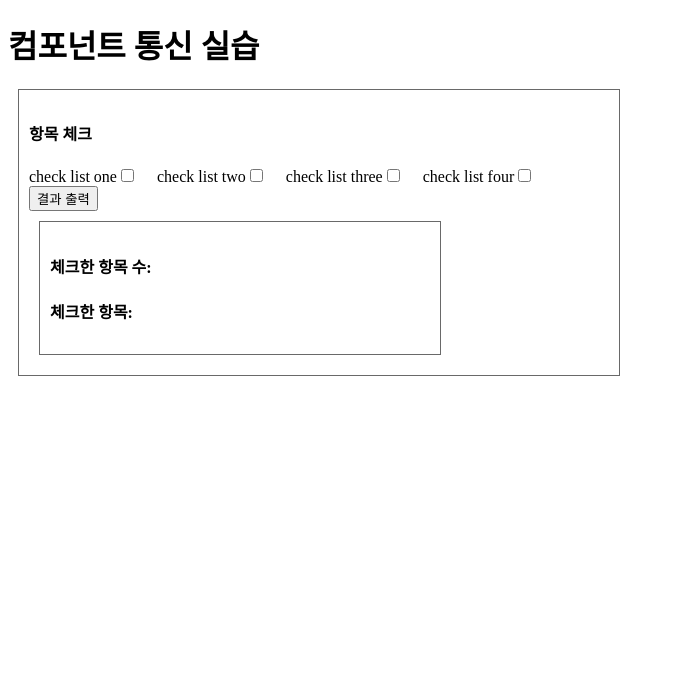
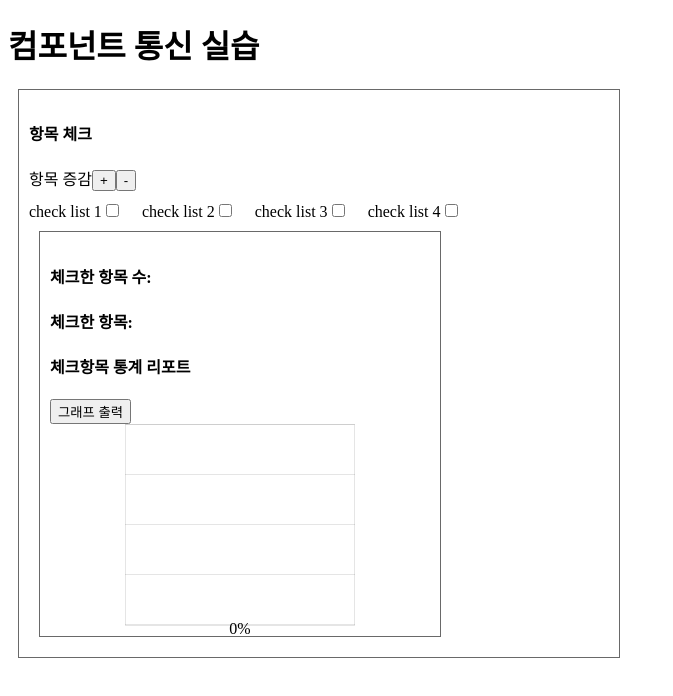
Before and after one commit to not-for-me/hb-angular-first, an Angular app in the folder ch06/comp-comm/: page / in a window 1280 px wide. Shown: the top 696 px of the page, without its empty margins (0-673 px from the left). Built offline with nearby package versions, Linux system fonts and the light colour scheme.

Commit message:
6장-[comp-comm] 서비스로 상태 공유

```diff
--- /dev/null
+++ b/ch06/comp-comm/src/app/check-list/check-item.ts
@@ -0,0 +1,5 @@
+export interface CheckItem {
+    idx: number;
+    content: string;
+    isChecked: boolean;
+}
--- /dev/null
+++ b/ch06/comp-comm/src/app/check-list/check-list-data.service.ts
@@ -0,0 +1,50 @@
+import { Injectable } from '@angular/core';
+import { CheckItem } from './check-item';
+
+@Injectable()
+export class CheckListDataService {
+  private checkList: CheckItem[] = [];
+
+  constructor() { }
+
+  initList(totalCnt) {
+    for (let i = 0; i < totalCnt; i++) {
+      const checkItem = this.getNewCheckItem(i+1);
+      this.checkList.push(checkItem);
+    }
+    return this.checkList;
+  }
+
+  changeTotalCntByOp(op: string) {
+    if (op === '+') {
+      const totalCnt = this.checkList.length
+      const newItem = this.getNewCheckItem(totalCnt + 1);
+      this.checkList.push(newItem);
+    } else if (op === '-') {
+      this.checkList.pop();
+    }
+  }
+
+  checkItem(checkItem: CheckItem) {
+    this.checkList[checkItem.idx-1] = checkItem;
+  }
+
+  unCheckItem(idx: number) {
+    this.checkList[idx-1].isChecked = false;
+  }
+
+  getCheckedItemRatioText() {
+    const curCnt = this.checkList.filter(i => i.isChecked).length;
+    const totalCnt = this.checkList.length;
+    const roundedRatio = Math.round((curCnt / totalCnt) * 100);
+    return `${roundedRatio}%`;
+  }
+
+  private getNewCheckItem(idx: number) {
+    return { idx: idx, content: this.getCheckListMsg(idx), isChecked: false };
+  }
+
+  private getCheckListMsg(idx: number): string {
+    return `check list ${idx}`;
+  }
+}
--- a/ch06/comp-comm/src/app/check-list/check-list-result/check-list-result.component.html
+++ b/ch06/comp-comm/src/app/check-list/check-list-result/check-list-result.component.html
@@ -2,6 +2,7 @@
 <h4>체크한 항목:</h4>
 <ul>
   <li *ngFor="let item of _checkedData; let idx = index">
-    {{item}} <button (click)="removeMe(idx)">X</button>
+    {{item.content}} <button (click)="onRemove(idx)">X</button>
   </li>
 </ul>
+<cc-result-graph></cc-result-graph>
--- a/ch06/comp-comm/src/app/check-list/check-list-result/check-list-result.component.ts
+++ b/ch06/comp-comm/src/app/check-list/check-list-result/check-list-result.component.ts
@@ -1,4 +1,5 @@
 import { Component, OnInit, Input, Output, EventEmitter } from '@angular/core';
+import { CheckItem } from '../check-item';
 
 @Component({
   selector: 'cc-check-list-result',
@@ -6,24 +7,32 @@ import { Component, OnInit, Input, Output, EventEmitter } from '@angular/core';
   styleUrls: ['./check-list-result.component.css']
 })
 export class CheckListResultComponent implements OnInit {
-  _checkedData: string[];
+  _checkedData: CheckItem[];
   checkedCnt: number;
-  @Output() onSelectedToRemoveItem = new EventEmitter<string>();
+  @Output() onSelectedToRemoveItem = new EventEmitter<number>();
 
-
-  constructor() { }
+  constructor() {
+    this._checkedData = [];
+  }
 
   ngOnInit() { }
 
   @Input()
-  set checkedResult(checkedResult: string[]) {
-    if (checkedResult) {
-      this._checkedData = checkedResult;
-      this.checkedCnt = this._checkedData.length;
+  set checkItem(curItemEvent: CheckItem) {
+    if (!curItemEvent) {
+      return;
     }
+
+    if (curItemEvent.isChecked) {
+      this._checkedData.push(curItemEvent);
+    } else {
+      this._checkedData = this._checkedData.filter(val => val.idx !== curItemEvent.idx);
+    }
+    this.checkedCnt = this._checkedData.length;
   }
 
-  removeMe(idx) {
-    this.onSelectedToRemoveItem.emit(this._checkedData[idx]);
+  onRemove(idx) {
+    this.onSelectedToRemoveItem.emit(this._checkedData[idx].idx);
+    this._checkedData = this._checkedData.filter((val, _idx) => _idx !== idx);
   }
 }
--- /dev/null
+++ b/ch06/comp-comm/src/app/check-list/check-list-result/result-graph/result-graph.component.css
@@ -0,0 +1,47 @@
+/* 막대그래프의 CSS 애니매이션을 아래 소스를 사용하였습니다. */
+/* https://codepen.io/Victa/pen/xDqbf */
+
+.chart {
+  border: 1px solid rgba(0, 0, 0, 0.1);
+  display: table;
+  table-layout: fixed;
+  width: 60%;
+  max-width: 700px;
+  height: 200px;
+  margin: 0 auto;
+  background-image: linear-gradient(to top, rgba(0, 0, 0, 0.1) 2%, rgba(0, 0, 0, 0) 2%);
+  background-size: 100% 50px;
+  background-position: left top;
+}
+
+.chart .grid {
+  position: relative;
+  display: table-cell;
+  vertical-align: bottom;
+  height: 200px;
+}
+
+.chart span {
+  margin: 0 1em;
+  display: block;
+  background: rgba(209, 236, 250, 0.75);
+  animation: draw 1s ease-in-out;
+}
+
+.chart span:before {
+  position: absolute;
+  left: 0;
+  right: 0;
+  top: 95%;
+  padding: 5px 1em 0;
+  display: block;
+  text-align: center;
+  content: attr(title);
+  word-wrap: break-word;
+}
+
+@keyframes draw {
+  0% {
+    height: 0;
+  }
+}
--- /dev/null
+++ b/ch06/comp-comm/src/app/check-list/check-list-result/result-graph/result-graph.component.html
@@ -0,0 +1,7 @@
+<h4>체크항목 통계 리포트</h4>
+<button type="button" (click)="onPrintGraph()">그래프 출력</button>
+<div class="chart" *ngIf="graphToggle">
+  <div class="grid">
+    <span [style.height]="checkedRatio" [title]="checkedRatio"></span>
+  </div>
+</div>
--- /dev/null
+++ b/ch06/comp-comm/src/app/check-list/check-list-result/result-graph/result-graph.component.ts
@@ -0,0 +1,22 @@
+import { Component, OnInit } from '@angular/core';
+import { CheckListDataService } from '../../check-list-data.service';
+
+@Component({
+  selector: 'cc-result-graph',
+  templateUrl: './result-graph.component.html',
+  styleUrls: ['./result-graph.component.css']
+})
+export class ResultGraphComponent implements OnInit {
+  checkedRatio: string = '0%';
+  graphToggle = true;
+
+  constructor(public checkListDataService: CheckListDataService) { }
+
+  ngOnInit() { }
+
+  onPrintGraph() {
+    this.graphToggle = false;
+    this.checkedRatio = this.checkListDataService.getCheckedItemRatioText();
+    setTimeout(() => this.graphToggle = true, 1);
+  }
+}
--- a/ch06/comp-comm/src/app/check-list/check-list.component.css
+++ b/ch06/comp-comm/src/app/check-list/check-list.component.css
@@ -5,6 +5,12 @@
     margin: 10px;
     padding: 10px;
 }
+
 span {
     margin-right: 20px;
+    display: inline-block;
 }
+
+.row {
+    margin: 10px 0;
+}
--- a/ch06/comp-comm/src/app/check-list/check-list.component.html
+++ b/ch06/comp-comm/src/app/check-list/check-list.component.html
@@ -1,8 +1,14 @@
 <h4>항목 체크</h4>
-<span *ngFor="let item of checkList; let i = index">
-  <label for="chk-{{i + 1}}">{{item}}</label>
-  <input type="checkbox" id="chk-{{i + 1}}" [(ngModel)]="checkedResult[i]" />
+<div class="row">
+  <label>항목 증감</label>
+  <button type="button" (click)="onChangeCnt('+')">+</button>
+  <button type="button" (click)="onChangeCnt('-')">-</button>
+</div>
+<div class="row">
+  <span *ngFor="let item of checkList; let i = index">
+  <label for="chk-{{item.idx}}">{{item.content}}</label>
+  <input type="checkbox" id="chk-{{item.idx}}" (ngModelChange)="onChecked($event, item)" [(ngModel)]="item.isChecked" />
 </span>
-<button (click)="extractCheckedResult()">결과 출력</button>
-<cc-check-list-result [checkedResult]="checkedResultData"
-        (onSelectedToRemoveItem)="removeCheckedItem($event)"></cc-check-list-result>
+</div>
+<cc-check-list-result [checkItem]="curCheckedItem"
+  (onSelectedToRemoveItem)="unCheckedItem($event)"></cc-check-list-result>
--- a/ch06/comp-comm/src/app/check-list/check-list.component.ts
+++ b/ch06/comp-comm/src/app/check-list/check-list.component.ts
@@ -1,4 +1,6 @@
 import { Component, OnInit } from '@angular/core';
+import { CheckListDataService } from './check-list-data.service';
+import { CheckItem } from './check-item';
 
 @Component({
   selector: 'cc-check-list',
@@ -6,37 +8,27 @@ import { Component, OnInit } from '@angular/core';
   styleUrls: ['./check-list.component.css']
 })
 export class CheckListComponent implements OnInit {
-  checkList: string[];
-  checkedResult: boolean[] = [];
-  checkedResultData: string[];
+  INIT_TOTAL_CNT: number = 4;
+  checkList: CheckItem[] = [];
+  curCheckedItem: CheckItem;
 
-  constructor() {
-    this.checkList = [
-      'check list one',
-      'check list two',
-      'check list three',
-      'check list four'
-    ];
-    this.checkList.forEach(() => this.checkedResult.push(false));
+  constructor(public checkListDataService: CheckListDataService) {
+    this.checkList = this.checkListDataService.initList(this.INIT_TOTAL_CNT);
   }
 
   ngOnInit() { }
 
-  extractCheckedResult() {
-    this.checkedResultData = [];
-    this.checkedResult.forEach((isChecked, idx) => {
-      if (isChecked) {
-        this.checkedResultData.push(this.checkList[idx]);
-      }
-    });
+  onChangeCnt(op: string) {
+    this.checkListDataService.changeTotalCntByOp(op);
   }
 
-  removeCheckedItem(removeItem) {
-    this.checkedResult.forEach((isChecked, _id) => {
-      if (isChecked && this.checkList[_id] === removeItem) {
-        this.checkedResult[_id] = false;
-        this.extractCheckedResult();
-      }
-    });
+  onChecked(isChecked, checkedItem: CheckItem) {
+    checkedItem.isChecked = isChecked
+    this.curCheckedItem = checkedItem;
+    this.checkListDataService.checkItem(checkedItem);
+  }
+
+  unCheckedItem(idx) {
+    this.checkListDataService.unCheckItem(idx);
   }
 }
```
Also changed, not shown: ch06/comp-comm/src/app/app.module.ts (+6 -2 lines), ch06/comp-comm/src/app/check-list/check-list-result/check-list-result.component.css (indentation only), 2 other files (tests, documents, lock files or other folders).
